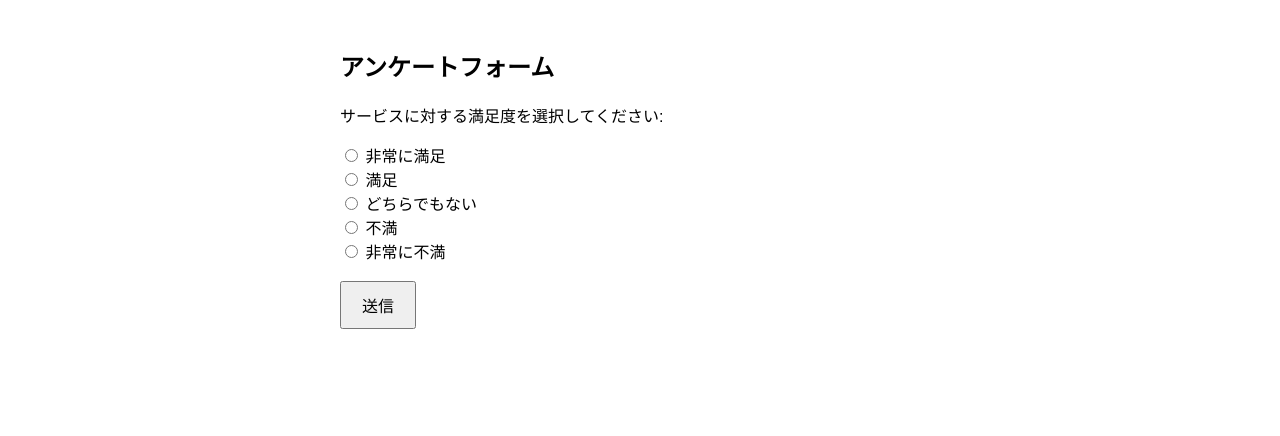
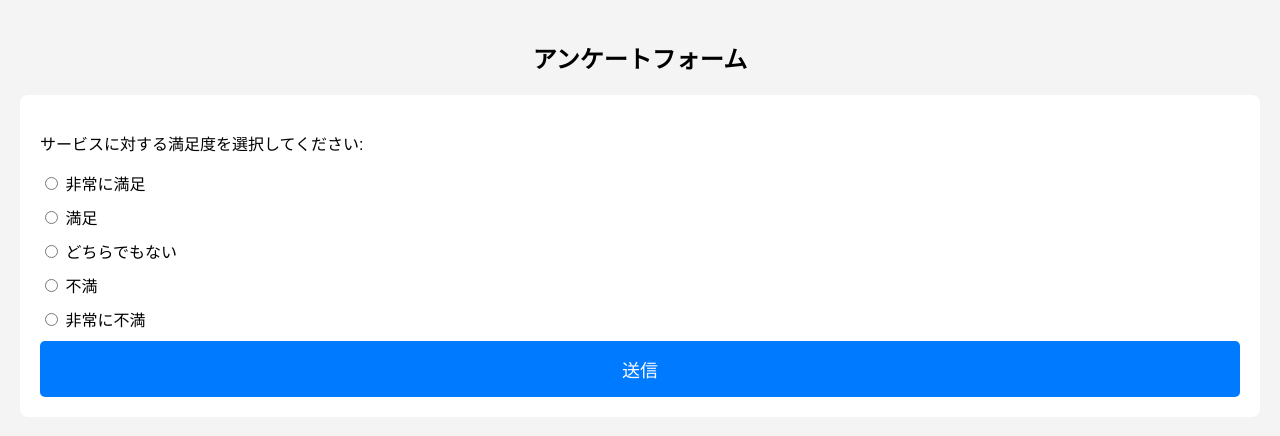
Before and after one commit to OfficePlata/Konamon_Oshin, a plain HTML site: page index.html in a window 1280 px wide. Drawn offline with Linux system fonts and the light colour scheme.

Commit message:
Update index.html

```diff
--- a/index.html
+++ b/index.html
@@ -4,16 +4,41 @@
     <style>
         body {
             font-family: Arial, sans-serif;
+            margin: 0;
+            padding: 0;
+            background: #f4f4f4;
         }
         .container {
-            max-width: 600px;
+            max-width: 100%;
             margin: 0 auto;
             padding: 20px;
         }
+        h2 {
+            text-align: center;
+        }
+        form {
+            background: #fff;
+            padding: 20px;
+            border-radius: 8px;
+        }
+        label {
+            display: block;
+            margin: 10px 0;
+        }
         .button {
-            padding: 10px 20px;
-            font-size: 16px;
+            display: block;
+            width: 100%;
+            padding: 15px;
+            font-size: 18px;
             cursor: pointer;
+            background: #007bff;
+            color: white;
+            border: none;
+            border-radius: 5px;
+            margin-top: 10px;
+        }
+        .button:hover {
+            background: #0056b3;
         }
     </style>
 </head>
@@ -22,16 +47,26 @@
         <h2>アンケートフォーム</h2>
         <form id="surveyForm">
             <p>サービスに対する満足度を選択してください:</p>
-            <input type="radio" id="verySatisfied" name="satisfaction" value="verySatisfied">
-            <label for="verySatisfied">非常に満足</label><br>
-            <input type="radio" id="satisfied" name="satisfaction" value="satisfied">
-            <label for="satisfied">満足</label><br>
-            <input type="radio" id="neutral" name="satisfaction" value="neutral">
-            <label for="neutral">どちらでもない</label><br>
-            <input type="radio" id="dissatisfied" name="satisfaction" value="dissatisfied">
-            <label for="dissatisfied">不満</label><br>
-            <input type="radio" id="veryDissatisfied" name="satisfaction" value="veryDissatisfied">
-            <label for="veryDissatisfied">非常に不満</label><br><br>
+            <label>
+                <input type="radio" id="verySatisfied" name="satisfaction" value="verySatisfied">
+                非常に満足
+            </label>
+            <label>
+                <input type="radio" id="satisfied" name="satisfaction" value="satisfied">
+                満足
+            </label>
+            <label>
+                <input type="radio" id="neutral" name="satisfaction" value="neutral">
+                どちらでもない
+            </label>
+            <label>
+                <input type="radio" id="dissatisfied" name="satisfaction" value="dissatisfied">
+                不満
+            </label>
+            <label>
+                <input type="radio" id="veryDissatisfied" name="satisfaction" value="veryDissatisfied">
+                非常に不満
+            </label>
             <input type="submit" value="送信" class="button">
         </form>
     </div>
@@ -41,7 +76,7 @@
             event.preventDefault();
             var satisfaction = document.querySelector('input[name="satisfaction"]:checked').value;
             if (satisfaction === 'verySatisfied' || satisfaction === 'satisfied') {
-                window.location.href = 'https://bit.ly/46YSoDi'; // Google口コミページのURLに置き換えてください
+                window.location.href = 'https://bit.ly/46YSoDi'; // 適切なURLに置き換えてください
             } else {
                 alert('ご回答ありがとうございます！');
             }
```
